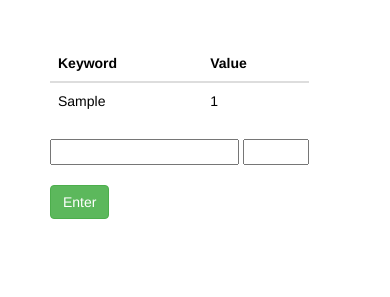
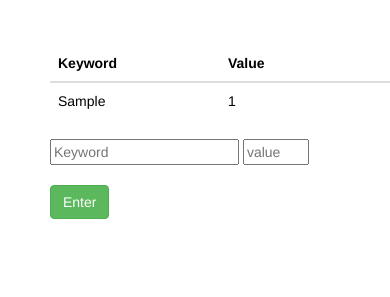
Before and after one commit to gmccoy42/WrapUp, a Django app: template wrapup/templates/wrapup/keyword.html in a window 390 px wide. Shown: the part 55-352 px from the top of the page. Run offline with Django 3.2, Linux system fonts and the light colour scheme; the template is opened without the code that fills it: values that come from a table or form of the project are taken from there, others are empty; tables that the repository leaves empty hold one stand-in row (values such as "Sample post"); some libraries are stand-ins or nearby versions.

Commit message:
Added responsive tables for sites and keywords

```diff
--- a/wrapup/static/css/default.css
+++ b/wrapup/static/css/default.css
@@ -14,6 +14,17 @@ body,html{
   {
     padding-left: 50px;
   }
+
+  .table {
+  table-layout:fixed;
+}
+
+.table td {
+  white-space: nowrap;
+  overflow: hidden;
+  text-overflow: ellipsis;
+
+}
   /*.title
   {
     position: absolute;
--- a/wrapup/templates/wrapup/keyword.html
+++ b/wrapup/templates/wrapup/keyword.html
@@ -21,8 +21,8 @@
 	</table>
 	<form method="POST" action="/wrapup/key/">
 	  {% csrf_token %}
-	  <input type="text" id="key" name="key"/>
-	  <input type="number" id="value" name ="value" min="1" max="100">
+	  <input type="text" id="key" name="key" placeholder="Keyword"/>
+	  <input type="number" id="value" name ="value" min="1" max="100" placeholder="value">
 	  <br>
 	  <br>
 	  <input type="submit" id="submit" value="Enter" class="btn btn-success"/>
--- a/wrapup/templates/wrapup/site.html
+++ b/wrapup/templates/wrapup/site.html
@@ -2,7 +2,7 @@
 {% load staticfiles %}
 
 {% block content %}
-<div class="tables_view">
+<div class="table-responsive">
 	<table class="table">
 		<thead>
 		  <tr>
```
